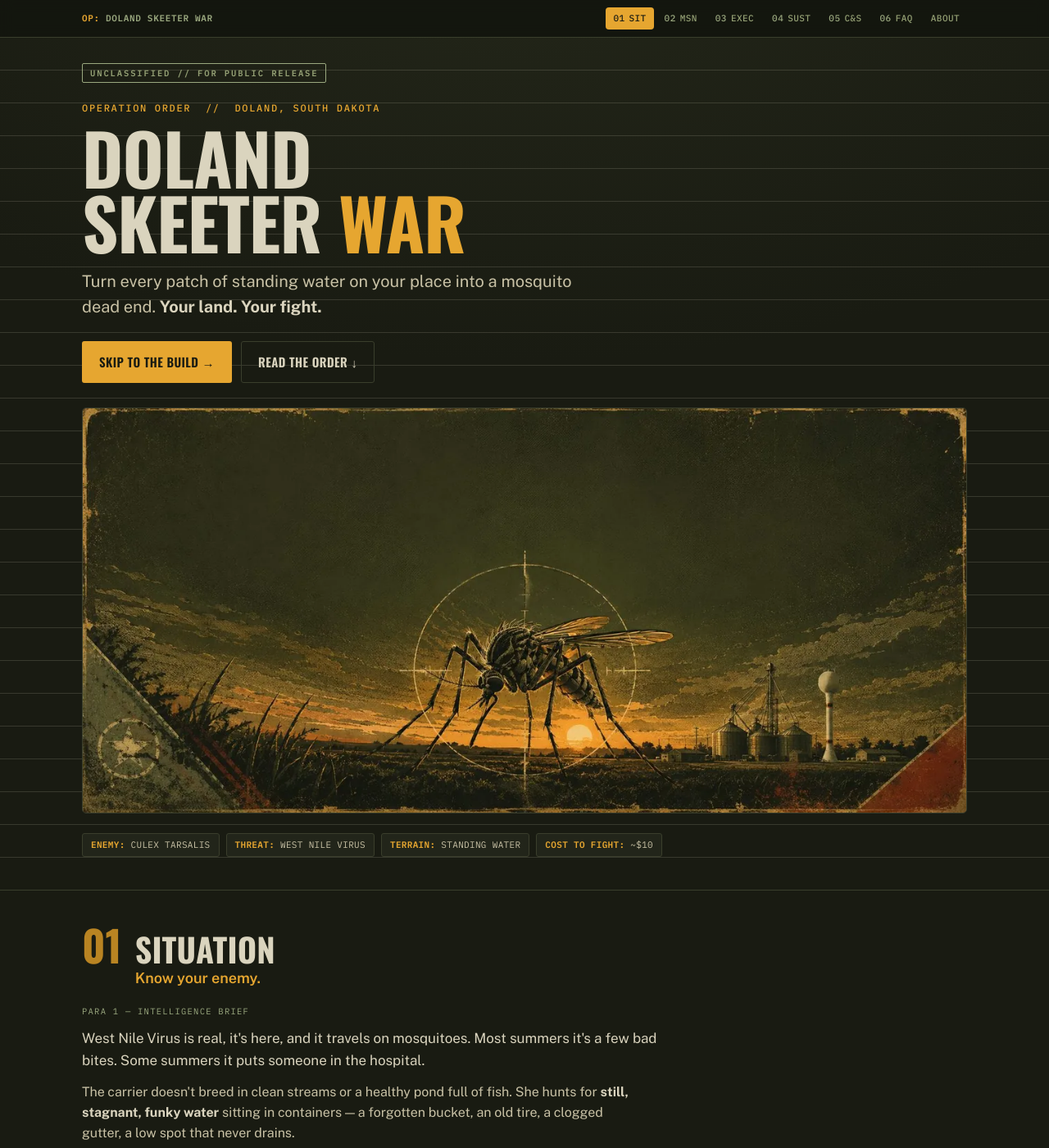
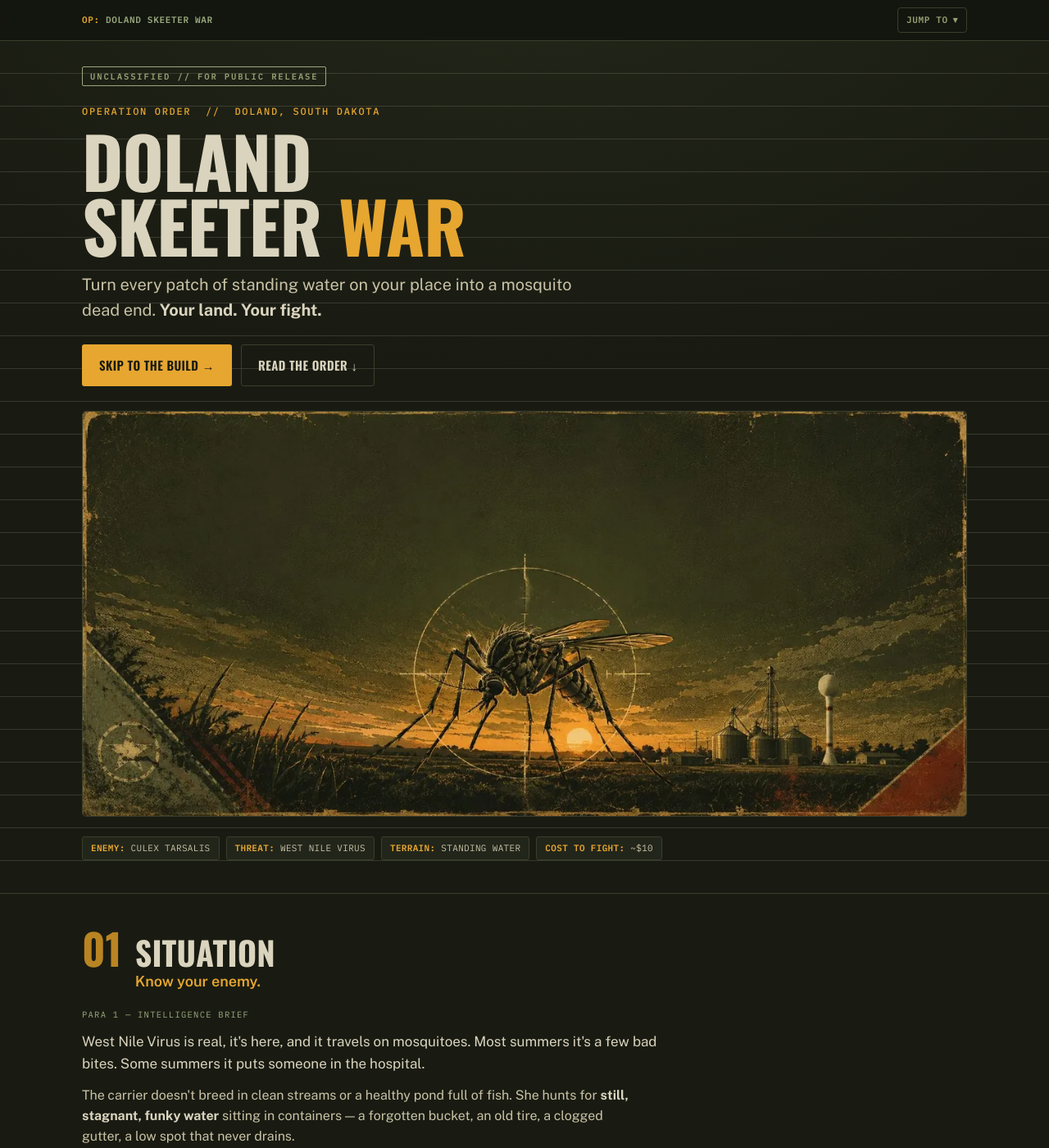
Before and after one commit to Tucker465/Doland-Warfare, a Jekyll site: the page built from index.html, in a window 1280 px wide and 1400 px high. Shown: the whole window at 82% size. Built offline with Jekyll 4.4.1, drawn with Linux system fonts in a browser that asks for light colours.

Commit message:
Mobile nav: replace hidden-scrollbar strip with a JUMP TO dropdown
The top-bar section nav was a horizontally-scrolling row with its scrollbar
explicitly hidden (scrollbar-width:none) — nothing hinted that more items
existed off-screen, so it just looked cut off. This is a well-documented
discoverability failure for horizontal-scroll navs, and it only got worse
after FAQ and About were added (5 items -> 7).

Replace it with a single "JUMP TO ▾" control (native <details>, no JS needed
to open/close) that expands into a vertical list with full section labels —
this is what the original site plan already specified for mobile ("an in-page
section jump menu collapses into a single 'jump to...' control") but was
never built; the horizontal strip was inherited from before the redesign.
Applies below the desktop rail breakpoint (1520px), so it now also replaces
the same strip on tablet widths that previously relied on horizontal scroll.

script.js closes the dropdown after a link inside it is tapped (native
<details> stays open otherwise). The existing scroll-spy already targets
`.section-link` generically, so active-section highlighting works in the new
dropdown with no changes there.

Verified: opens/closes correctly, all 7 links present with full labels,
closes and navigates on tap, active-section highlighting works, desktop rail
still takes over correctly at >=1520px, no horizontal scroll at tablet widths,
zero CSP violations / external requests / console errors on all three pages.

```diff
--- a/_includes/cmdbar.html
+++ b/_includes/cmdbar.html
@@ -3,11 +3,19 @@
 <nav class="cmdbar">
   <div class="cmdbar-inner">
     <a class="callsign" href="/">OP: <span>{{ site.data.locale.town | upcase }}&nbsp;SKEETER&nbsp;WAR</span></a>
-    <div class="phasenav" id="phasenav">
-      {%- for s in site.data.nav.order_sections %}
-      <a class="section-link" href="{{ section_base }}#{{ s.id }}" title="{{ s.label }}"><span class="n">{{ s.num }}</span>{{ s.short }}</a>
-      {%- endfor %}
-      <a class="section-link{% if page.url == '/about/' %} active{% endif %}" href="/about/">ABOUT</a>
-    </div>
+    <!-- Below the desktop rail breakpoint, section nav is a tap-to-open dropdown
+         rather than a horizontally-scrolling strip: scroll-with-hidden-scrollbar
+         has poor discoverability (nothing hints there's more off-screen), and a
+         single obvious "JUMP TO" control is the standard, well-understood mobile
+         pattern. Native <details> needs no JS to open/close. -->
+    <details class="jumpnav" id="jumpnav">
+      <summary>JUMP TO <span class="chev" aria-hidden="true">▾</span></summary>
+      <nav class="jumpnav-list" aria-label="Section navigation">
+        {%- for s in site.data.nav.order_sections %}
+        <a class="section-link" href="{{ section_base }}#{{ s.id }}"><span class="n">{{ s.num }}</span> {{ s.label }}</a>
+        {%- endfor %}
+        <a class="section-link{% if page.url == '/about/' %} active{% endif %}" href="/about/">About</a>
+      </nav>
+    </details>
   </div>
 </nav>
--- a/script.js
+++ b/script.js
@@ -256,6 +256,12 @@
 const shareBtn=document.getElementById('shareBtn'); if(shareBtn) shareBtn.addEventListener('click',shareSite);
 const copyBtn=document.getElementById('copyBtn'); if(copyBtn) copyBtn.addEventListener('click',copyLink);
 
+// ---------- JUMP-TO NAV ----------
+// Native <details> stays open after a link inside it is tapped; close it so
+// the dropdown doesn't linger over the page once the user has navigated.
+const jumpnav=document.getElementById('jumpnav');
+if (jumpnav) jumpnav.querySelectorAll('a').forEach(a=>a.addEventListener('click',()=>{ jumpnav.open=false; }));
+
 // ---------- SCROLL-SPY ----------
 // Section links live in several places now (top bar, desktop section rail,
 // context rail). Highlight every link that points at the active section.
--- a/styles.css
+++ b/styles.css
@@ -19,12 +19,18 @@
   .cmdbar-inner{max-width:760px;margin:0 auto;display:flex;align-items:center;gap:14px;padding:9px 20px}
   .callsign{font-family:'IBM Plex Mono',monospace;font-size:11px;font-weight:600;letter-spacing:.06em;color:var(--amber);white-space:nowrap;flex-shrink:0;text-decoration:none}
   .callsign span{color:var(--moss-dim)}
-  .phasenav{display:flex;gap:4px;overflow-x:auto;scrollbar-width:none;-webkit-overflow-scrolling:touch;margin-left:auto}
-  .phasenav::-webkit-scrollbar{display:none}
-  .phasenav a{font-family:'IBM Plex Mono',monospace;font-size:11px;font-weight:500;letter-spacing:.04em;color:var(--moss);text-decoration:none;padding:4px 8px;border-radius:4px;white-space:nowrap;border:1px solid transparent;transition:.18s}
-  .phasenav a .n{color:var(--moss-dim);margin-right:5px}
-  .phasenav a.active,.phasenav a:hover{color:var(--drab);background:var(--amber)}
-  .phasenav a.active .n,.phasenav a:hover .n{color:var(--ink)}
+  .jumpnav{position:relative;margin-left:auto}
+  .jumpnav summary{font-family:'IBM Plex Mono',monospace;font-size:11px;font-weight:600;letter-spacing:.06em;color:var(--moss);cursor:pointer;list-style:none;padding:6px 10px;border:1px solid var(--line);border-radius:4px;white-space:nowrap;display:flex;align-items:center;gap:6px;transition:.16s}
+  .jumpnav summary::-webkit-details-marker{display:none}
+  .jumpnav summary:hover,.jumpnav[open] summary{color:var(--amber);border-color:var(--amber-dim)}
+  .jumpnav .chev{transition:transform .16s}
+  .jumpnav[open] .chev{transform:rotate(180deg)}
+  .jumpnav-list{position:absolute;top:calc(100% + 6px);right:0;min-width:230px;max-height:70vh;overflow-y:auto;background:var(--drab-2);border:1px solid var(--line);border-radius:6px;padding:6px;display:flex;flex-direction:column;gap:2px;box-shadow:0 8px 24px #0008;z-index:60}
+  .jumpnav-list a{font-family:'IBM Plex Mono',monospace;font-size:12.5px;letter-spacing:.02em;color:var(--moss);text-decoration:none;padding:9px 10px;border-radius:4px;display:flex;gap:8px;align-items:baseline}
+  .jumpnav-list a .n{color:var(--moss-dim);font-size:10px;font-weight:600}
+  .jumpnav-list a:hover{color:var(--paper);background:var(--drab-3)}
+  .jumpnav-list a.active{color:var(--amber);background:var(--drab-3)}
+  .jumpnav-list a.active .n{color:var(--amber)}
 
   /* HERO */
   .hero{position:relative;padding:30px 0 40px;border-bottom:1px solid var(--line);
@@ -354,7 +360,7 @@
      amber active) and drop it from the top bar so it isn't duplicated. Below
      this width the nav stays in the top command bar. */
   @media (min-width:1520px){
-    .cmdbar .phasenav{display:none}
+    .cmdbar .jumpnav{display:none}
 
     .section-rail{
       display:block;position:fixed;top:84px;width:180px;
```
